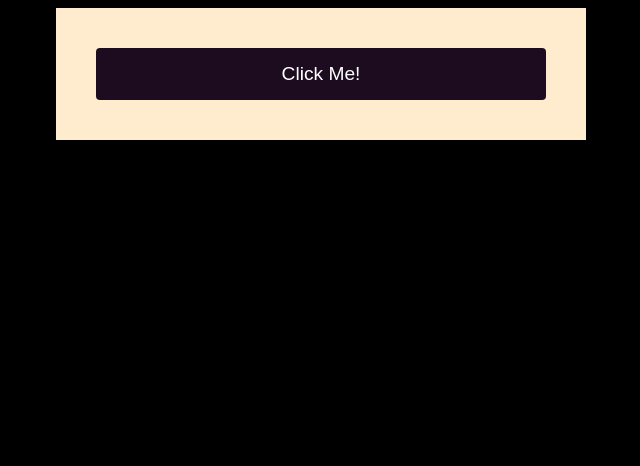
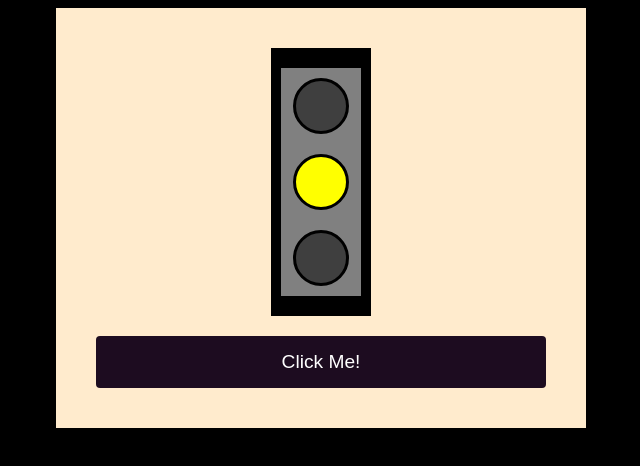
Before and after one commit to GabrielkPrata/Semaforo, a plain HTML site: page index.html in a window 1280 px wide. Both pictures are taken after a click on the button "Click Me!". Shown: the whole page, without its empty margins (319-959 px from the left). Drawn offline with Linux system fonts and the light colour scheme.

Commit message:
first commit

```diff
--- a/index.html
+++ b/index.html
@@ -8,24 +8,27 @@
 </head>
 <body>
 <div class="conteiner">
-    <div class="trafficlight">
+    <div class="traffic-light">
         <div class="painel">
-           <div class="red-light">
+
+           <div id="red" class="light light-off">
 
            </div>
-           <div class="yellow-light">
+           <div id="yellow" class="light  yellow-light">
 
            </div>
-           <div class="greenlight">
+           <div id="green" class="light light-off">
 
            </div>
         </div>
 
-        </div>
-    <button>
-     Click Me!
-    </button>
+    </div>
+
+    <button onclick="funciona()">  Click Me! </button>
+
 </div>
+
+<script src="javascript.js"></script>
 
 </body>
 </html>
--- /dev/null
+++ b/javascript.js
@@ -0,0 +1,24 @@
+
+
+function funciona(){
+
+   if(document.getElementById("yellow").className === "light yellow-light"){
+        document.getElementById("red").className ="light red-light";
+        document.getElementById("yellow").className ="light light-off";
+   }
+   else{
+       if(document.getElementById("red").className === "light red-light"){
+           document.getElementById("red").className ="light light-off";
+           document.getElementById("green").className ="light green-light";
+       }
+
+
+       else{
+           document.getElementById("green").className ="light light-off";
+           document.getElementById("yellow").className ="light yellow-light";
+      }
+    }
+
+
+
+}
--- a/style.css
+++ b/style.css
@@ -11,7 +11,10 @@ button{
     border-radius: 4px;
     cursor: pointer;
 }
-
+button:hover{
+    background-color: #651f71;
+    box-shadow: 0 8px 16px 0 rgba(0 ,0 , 0 ,0.2);
+}
 .conteiner{
     background-color: #ffebcd;
     padding: 40px;
@@ -20,3 +23,45 @@ button{
     display: flex;
     flex-direction: column;
 }
+.traffic-light{
+    background-color: black;
+    width: 100px;
+    padding-top: 10px;
+    padding-bottom: 10px;
+    display: flex;
+    flex-direction: column;
+    margin: auto;
+    margin-bottom: 20px;
+}
+.painel{
+    background-color: #808080;
+    margin: 10px;
+    padding: 10px;
+    display: flex;
+    flex-direction: column;
+    row-gap: 20px;
+}
+
+.light {
+  width: 50px;
+  height: 50px;
+  margin: auto;
+
+  border-color: black;
+  border-width: medium;
+  border-style: solid;
+  border-radius: 50%;
+}
+
+.red-light{
+    background-color: red;
+}
+.yellow-light{
+    background-color: yellow;
+}
+.green-light{
+    background-color: green;
+}
+.light-off{
+  background-color: #3f3f3f;
+}
```
